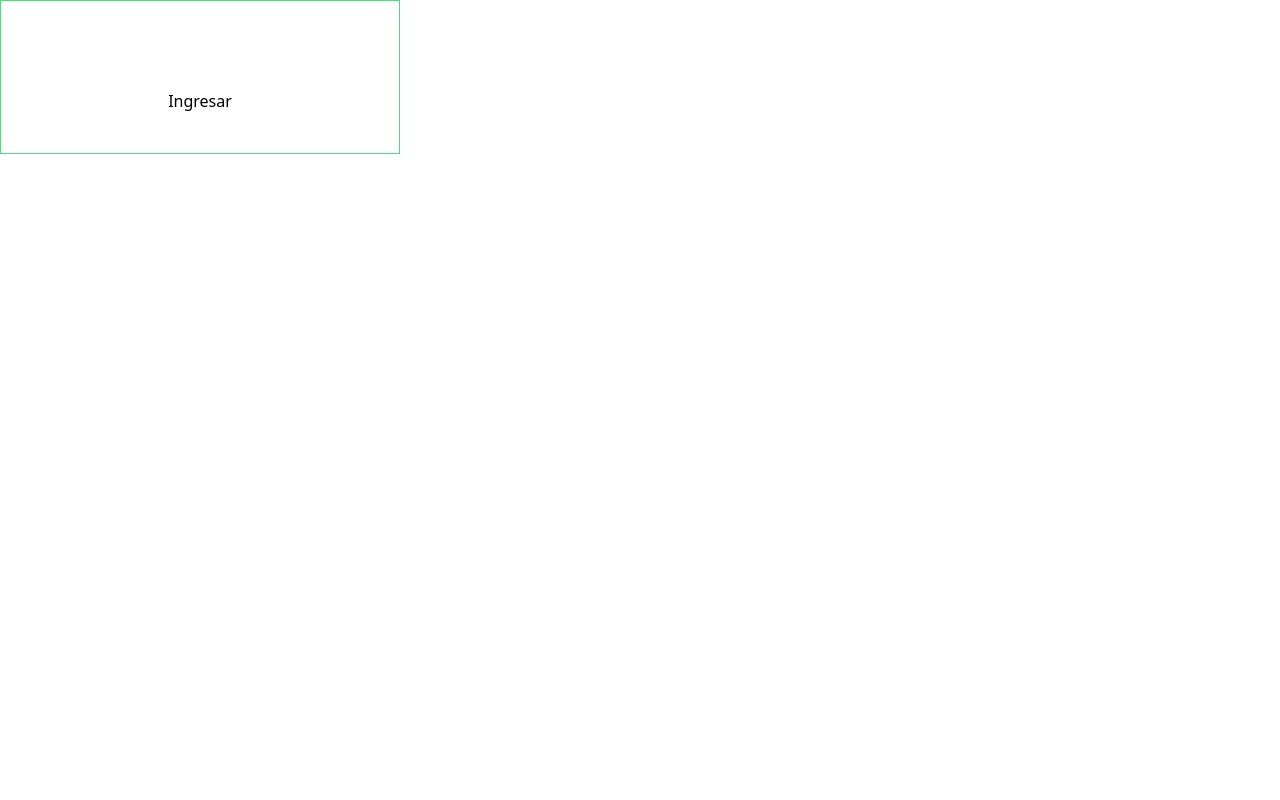
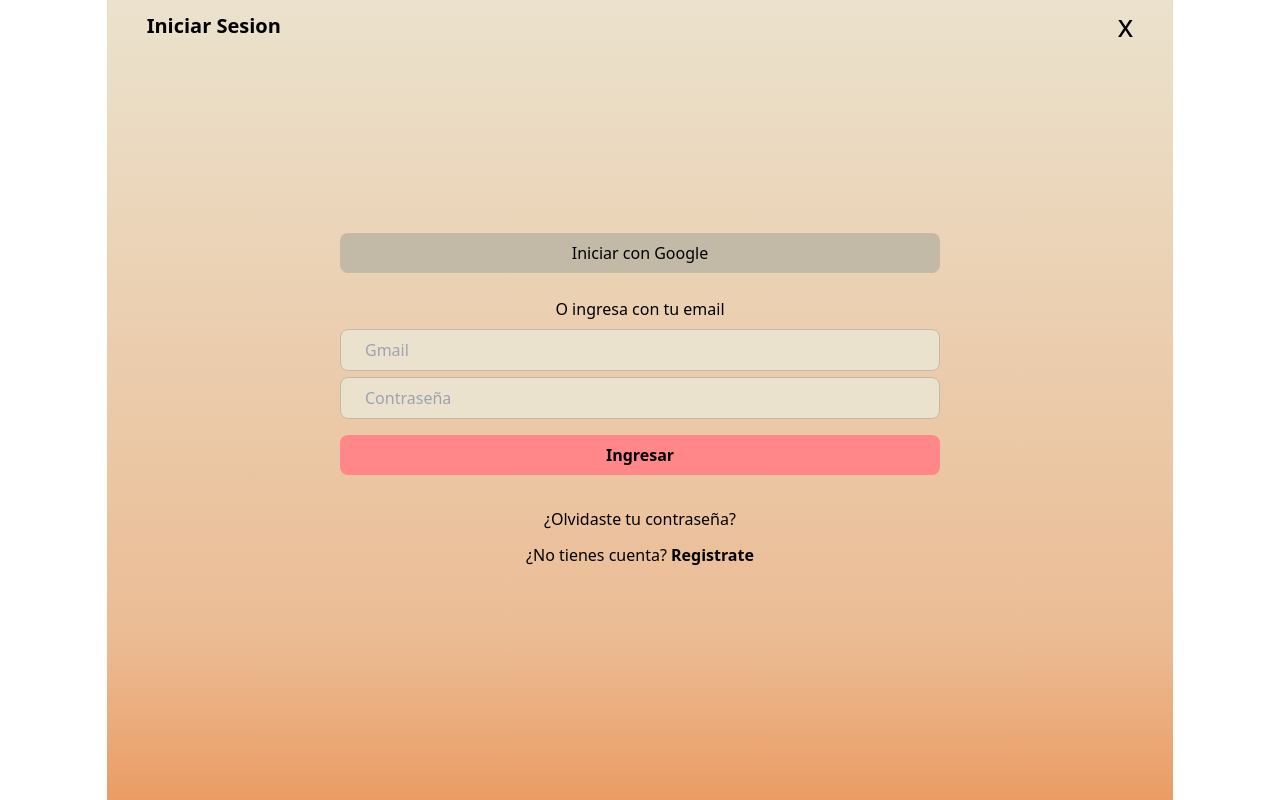
Before and after one commit to No-Country-simulation/GoEvent, a React (Vite) app in the folder frontend/: page /login in a window 1280 px wide. Built offline with nearby package versions, Linux system fonts and the light colour scheme; no server answers.

Commit message:
Agregando estilos al login

```diff
--- a/frontend/src/components/accessHub/LoginForm.tsx
+++ b/frontend/src/components/accessHub/LoginForm.tsx
@@ -20,25 +20,50 @@ const LoginForm = () => {
   };
 
   return (
-    <div className="">
+    <div className="w-full ">
+      <div className="relative degradado w-full lg:w-10/12 m-auto h-screen flex flex-col justify-center items-center ">
+        <div className="flex w-full items-center justify-between px-10 absolute top-2">
+          <p className="text-xl font-semibold">Iniciar Sesion</p>
+          <button className="text-3xl">x</button>
+        </div>
+        <button className="bg-[#C2BAA6] py-2 w-full max-w-[600px] rounded-lg mb-6">
+          Iniciar con Google
+        </button>
+        <p>O ingresa con tu email</p>
         <form
           onSubmit={handleSubmit}
-        className="flex flex-col border border-green-400 w-[400px] p-10"
+          className="flex flex-col w-full max-w-[600px] mb-8 mt-2 px-8 lg:px-0 "
         >
           <input
             type="email"
             name="email"
             value={formData.email}
             onChange={handleChange}
+            className="bg-[#EBE2CD] border border-[#C2BAA6] rounded-lg mb-1.5 py-2 px-6 outline-none"
+            placeholder="Gmail"
           />
           <input
             type="password"
             name="password"
             value={formData.password}
             onChange={handleChange}
+            className="bg-[#EBE2CD] border border-[#C2BAA6] rounded-lg mb-4 p-2 px-6 outline-none"
+            placeholder="Contraseña"
           />
-        <button type="submit">Ingresar</button>
+          <button
+            type="submit"
+            className="bg-[#FF8789] rounded-lg py-2 font-semibold "
+          >
+            Ingresar
+          </button>
         </form>
+        <div className="text-center space-y-3">
+          <p>¿Olvidaste tu contraseña?</p>
+          <p>
+            ¿No tienes cuenta? <span className="font-semibold">Registrate</span>
+          </p>
+        </div>
+      </div>
     </div>
   );
 };
--- a/frontend/src/index.css
+++ b/frontend/src/index.css
@@ -1,3 +1,10 @@
 @tailwind base;
 @tailwind components;
 @tailwind utilities;
+
+
+@layer components {
+    .degradado {
+        background: linear-gradient(180deg, #EBE2CD 0%, #EBBC94 79.66%, #EB9C64 100%);
+    }
+}
```
Lines whose indentation alone changed are shown as unchanged.
